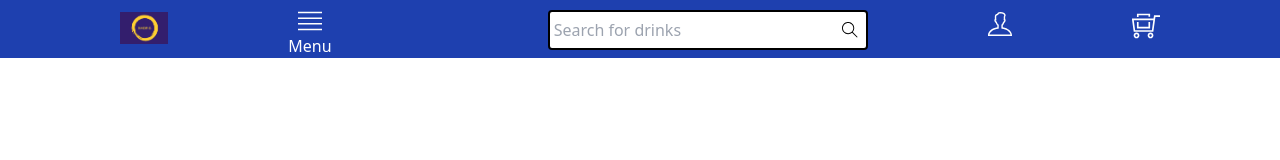
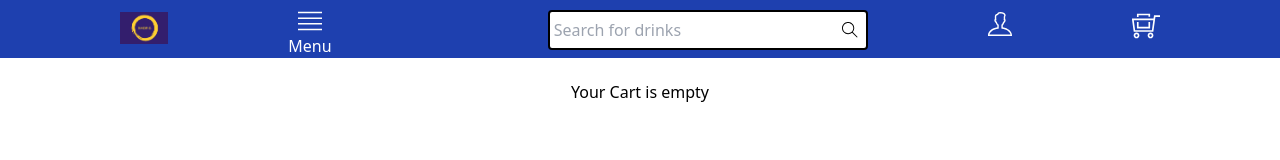
Before and after one commit to cocomelonjuice/GShop, a React (Vite) app: page /Cart in a window 1280 px wide. Shown: the top 160 px of the page. Built offline with nearby package versions, Linux system fonts and the light colour scheme.

Commit message:
update Cart page

```diff
--- a/src/App.jsx
+++ b/src/App.jsx
@@ -34,3 +34,7 @@ export default function App() {
     </>
   )
 }
+
+
+
+//phut 5:00 youutbe la bat dau router v6
--- a/src/components/Cart.jsx
+++ b/src/components/Cart.jsx
@@ -35,7 +35,7 @@ const Cart = ({item}) => {
               <button>CHECKOUT</button>
         </div>
       ):(
-        <div className="mt-7 flex content-center justify-center">Your Cart is empty</div>
+        <div className="mt-20 text-black flex content-center justify-center">Your Cart is empty</div>
       )}
     </div>
   )
--- a/src/components/CartItem.jsx
+++ b/src/components/CartItem.jsx
@@ -32,6 +32,7 @@ const CartItem = ({item}) => {
       <div>Quantity {item.cartQuantity}</div>
       <div>${item.price * item.cartQuantity}</div>
     </div>
-  )
+    )
 }
+
 export default CartItem;
```
